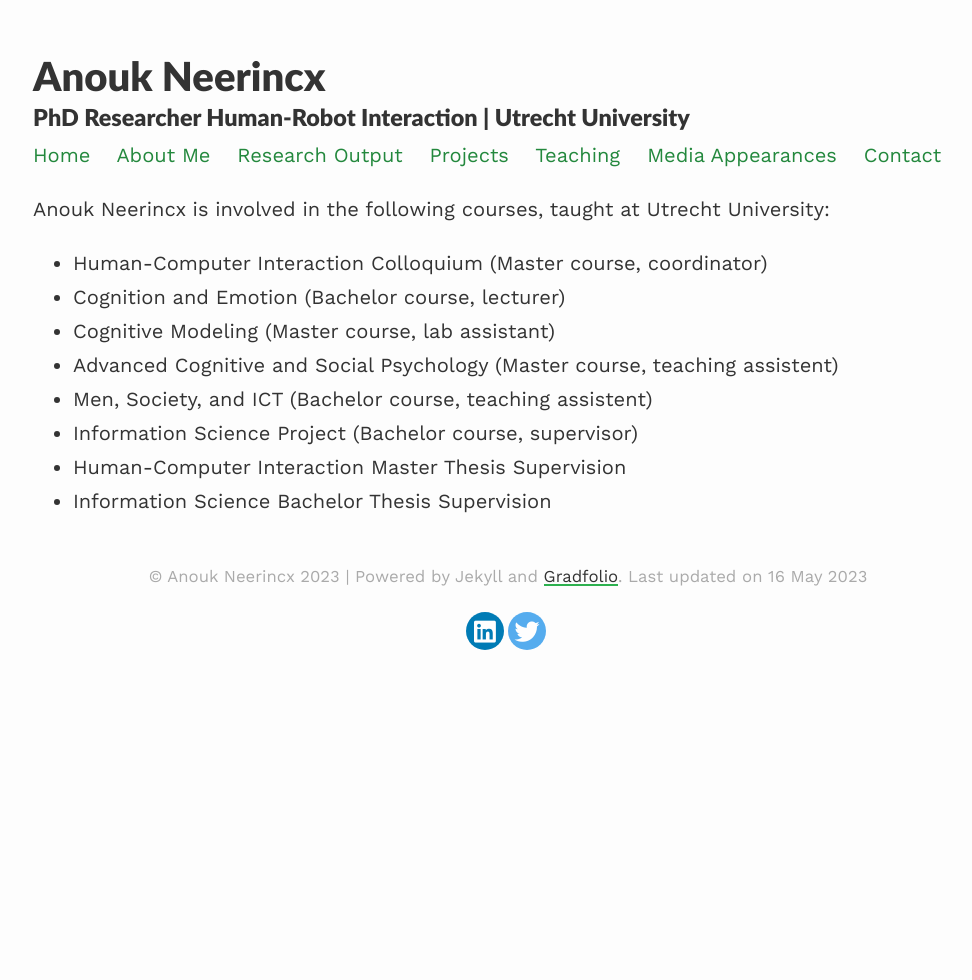
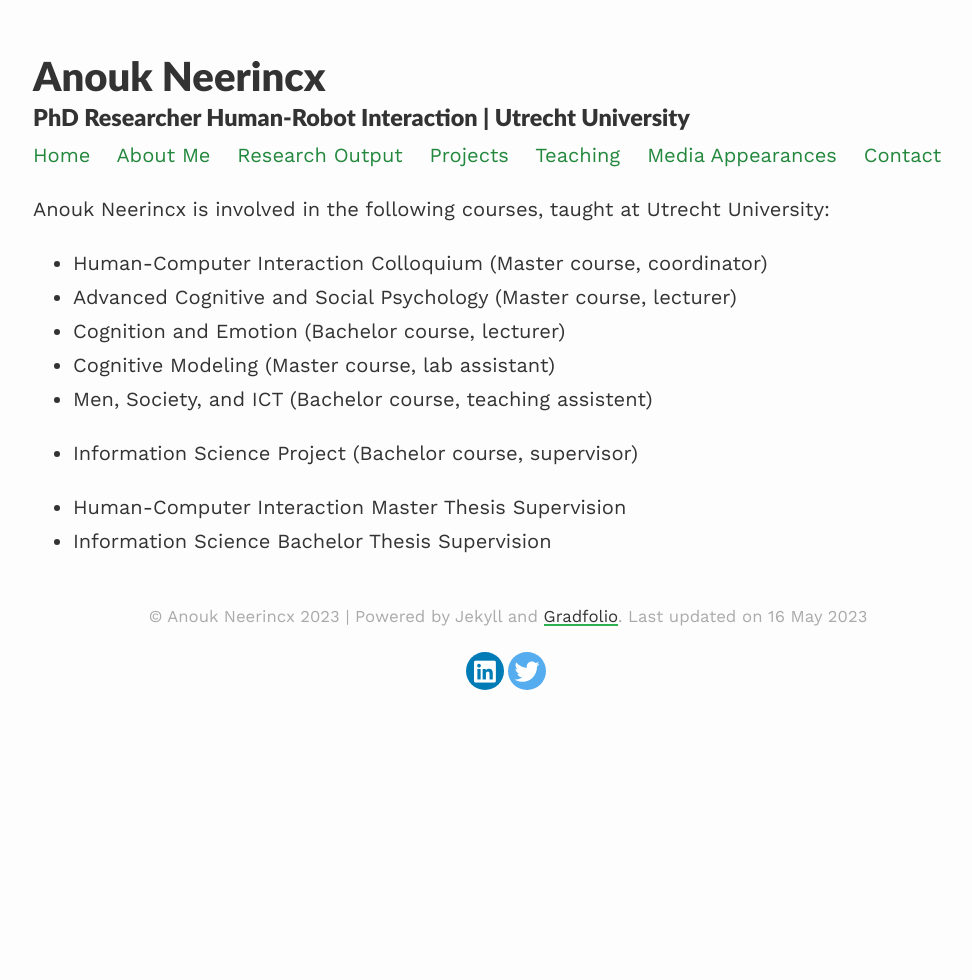
Before and after one commit to ANeerincx/website, a Jekyll site: the page built from _pages/teaching.md, in a window 1280 px wide. Shown: the whole page, without its empty margins (132-1104 px from the left). Built offline with Jekyll 4.4.1, drawn with Linux system fonts in a browser that asks for light colours; nearby versions of some CDN libraries.

Commit message:
Update teaching.md

```diff
--- a/_pages/teaching.md
+++ b/_pages/teaching.md
@@ -8,10 +8,11 @@ published: true
 Anouk Neerincx is involved in the following courses, taught at Utrecht University:
 
 - Human-Computer Interaction Colloquium (Master course, coordinator)
+- Advanced Cognitive and Social Psychology (Master course, lecturer)
 - Cognition and Emotion (Bachelor course, lecturer)
 - Cognitive Modeling (Master course, lab assistant)
-- Advanced Cognitive and Social Psychology (Master course, teaching assistent)
 - Men, Society, and ICT (Bachelor course, teaching assistent)
 - Information Science Project (Bachelor course, supervisor)
+
 - Human-Computer Interaction Master Thesis Supervision
 - Information Science Bachelor Thesis Supervision
```
